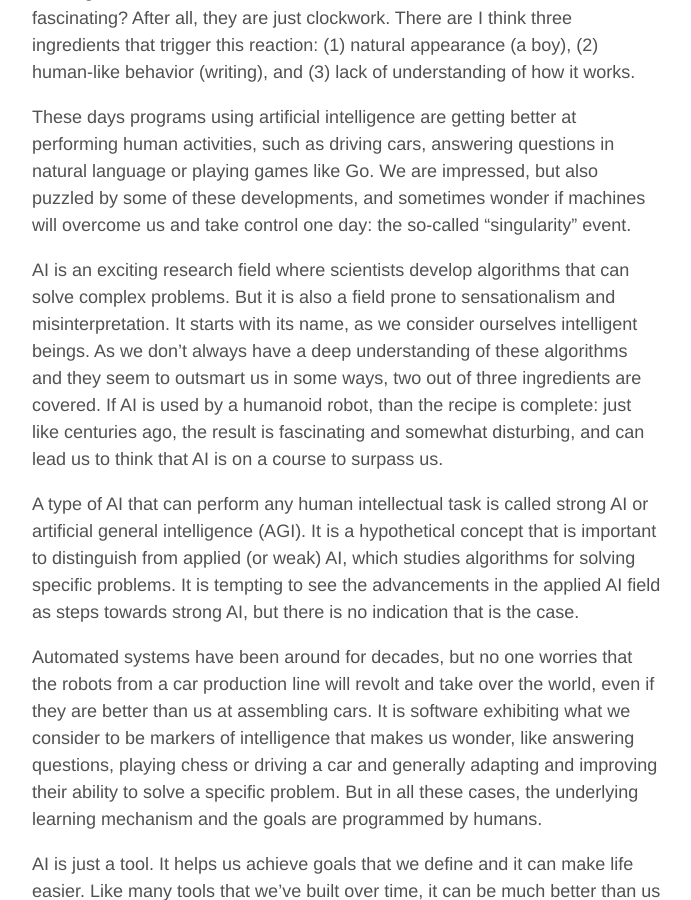
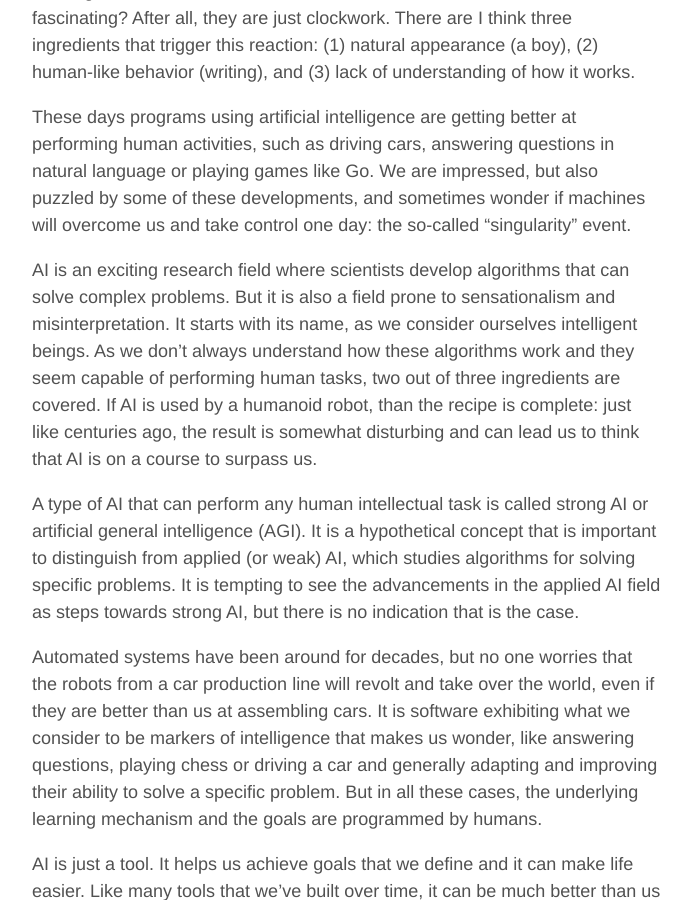
Before and after one commit to aoghina/aoghina.github.io, a Jekyll site: the page built from _posts/2016-03-10-the-myth-of-strong-ai.md, in a window 1280 px wide and 900 px high, scrolled down 1169 px. Shown: the whole window, without its empty margins (293-984 px from the left). Built offline with Jekyll 4.4.1, drawn with Linux system fonts in a browser that asks for light colours; comment, search, counter and statistics services are not loaded.

Commit message:
Update ai post

```diff
--- a/_posts/2016-03-10-the-myth-of-strong-ai.md
+++ b/_posts/2016-03-10-the-myth-of-strong-ai.md
@@ -16,7 +16,7 @@ Automata such as The Writer still enchant us today, and they must have seemed tr
 
 These days programs using artificial intelligence are getting better at performing human activities, such as driving cars, answering questions in natural language or playing games like Go. We are impressed, but also puzzled by some of these developments, and sometimes wonder if machines will overcome us and take control one day: the so-called "singularity" event.
 
-AI is an exciting research field where scientists develop algorithms that can solve complex problems. But it is also a field prone to sensationalism and misinterpretation. It starts with its name, as we consider ourselves intelligent beings. As we don't always have a deep understanding of these algorithms and they seem to outsmart us in some ways, two out of three ingredients are covered. If AI is used by a humanoid robot, than the recipe is complete: just like centuries ago, the result is fascinating and somewhat disturbing, and can lead us to think that AI is on a course to surpass us.
+AI is an exciting research field where scientists develop algorithms that can solve complex problems. But it is also a field prone to sensationalism and misinterpretation. It starts with its name, as we consider ourselves intelligent beings. As we don't always understand how these algorithms work and they seem capable of performing human tasks, two out of three ingredients are covered. If AI is used by a humanoid robot, than the recipe is complete: just like centuries ago, the result is somewhat disturbing and can lead us to think that AI is on a course to surpass us.
 
 A type of AI that can perform any human intellectual task is called strong AI or artificial general intelligence (AGI). It is a hypothetical concept that is important to distinguish from applied (or weak) AI, which studies algorithms for solving specific problems. It is tempting to see the advancements in the applied AI field as steps towards strong AI, but there is no indication that is the case.
 
```
